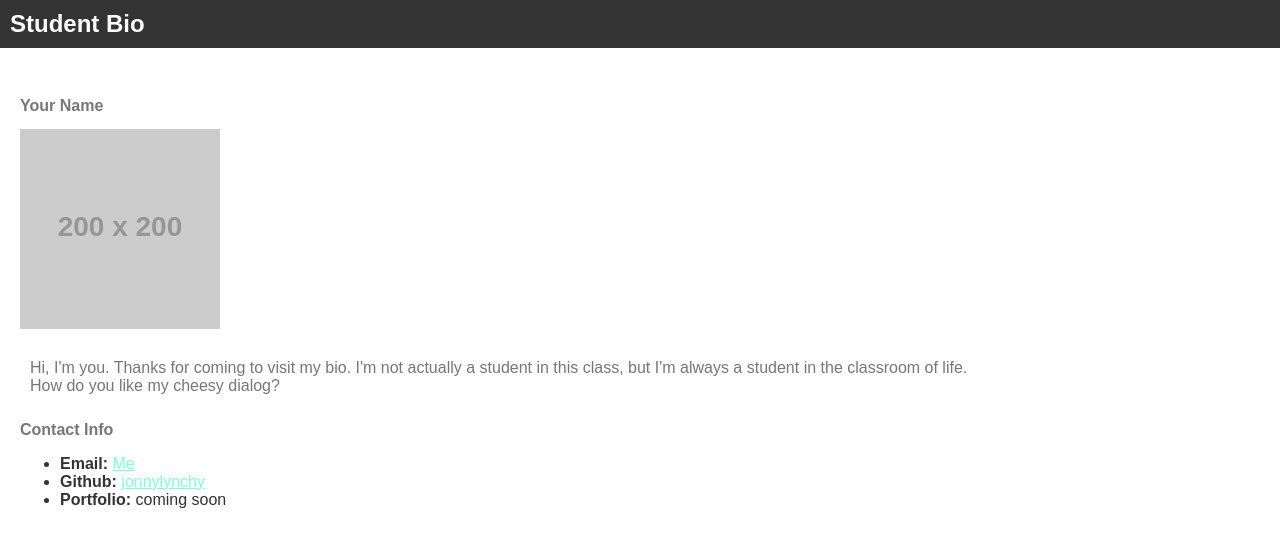
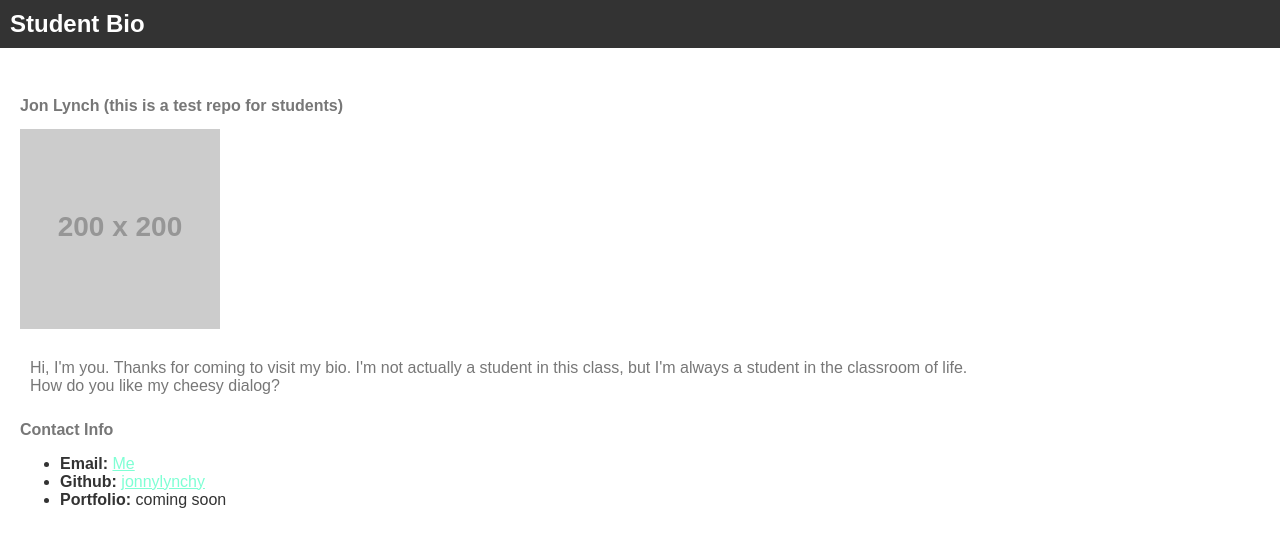
Before and after one commit to jonnylynchy/wed-class-git, a plain HTML site: page my-bio.html in a window 1280 px wide. Drawn offline with Linux system fonts and the light colour scheme; files that its build step writes are made by us from their sources; placeholder pictures from the web are drawn by us.

Commit message:
added some header text

```diff
--- a/my-bio.html
+++ b/my-bio.html
@@ -9,7 +9,7 @@
     <h1>Student Bio</h1>
 
     <div class="container">
-        <h2>Your Name</h2>
+        <h2>Jon Lynch (this is a test repo for students)</h2>
 
         <img src="https://placehold.it/200x200">
 
```
